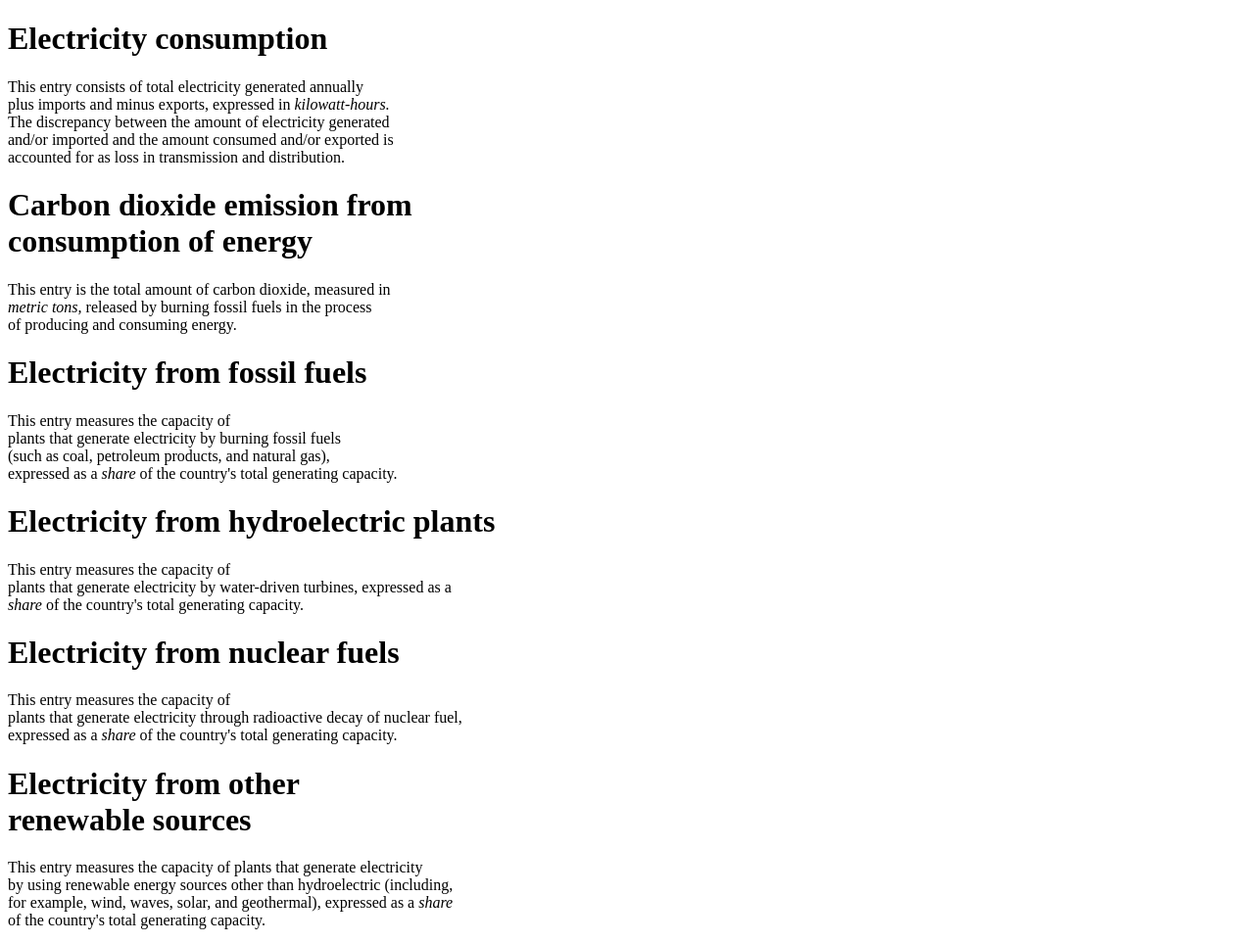
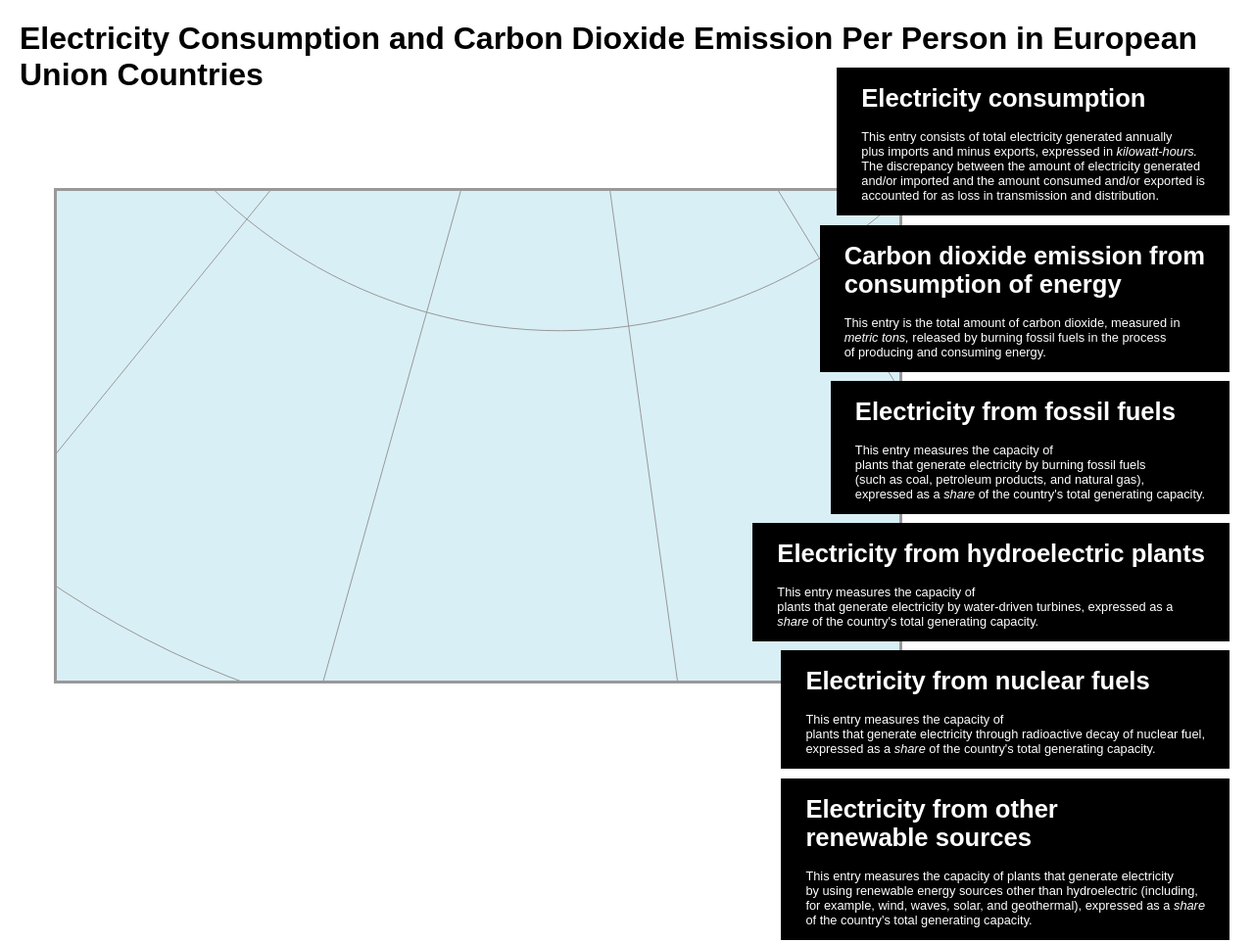
Before and after one commit to ModiMulti/lab2_rau, a plain HTML site: page index.html in a window 1280 px wide. Shown: the top 963 px of the page at 98% size. Drawn offline with Linux system fonts and the light colour scheme; no server answers.

Commit message:
update index.html

```diff
--- a/index.html
+++ b/index.html
@@ -6,17 +6,17 @@
         <link rel="shortcut icon" href="data/power.svg"/>
 
         <!--main stylesheet-->
-		<link rel="stylesheet" href="css/style3.css" />
+		<link rel="stylesheet" href="css/style.css" />
     </head>
 
     <body>
         <!--libraries-->
-		<script src="lib/d3.v4.js"></script>
+		<script src="lib/d3.min.js"></script>
         <script src="lib/topojson.min.js"></script>
         <script src="lib/queue.min.js"></script>
 
     	<!--link to main javascript file-->
-		<script src="js/main4.js"></script>
+		<script src="js/main.js"></script>
 
         <!--text blocks describing data-->
         <div class="text-block">
```
